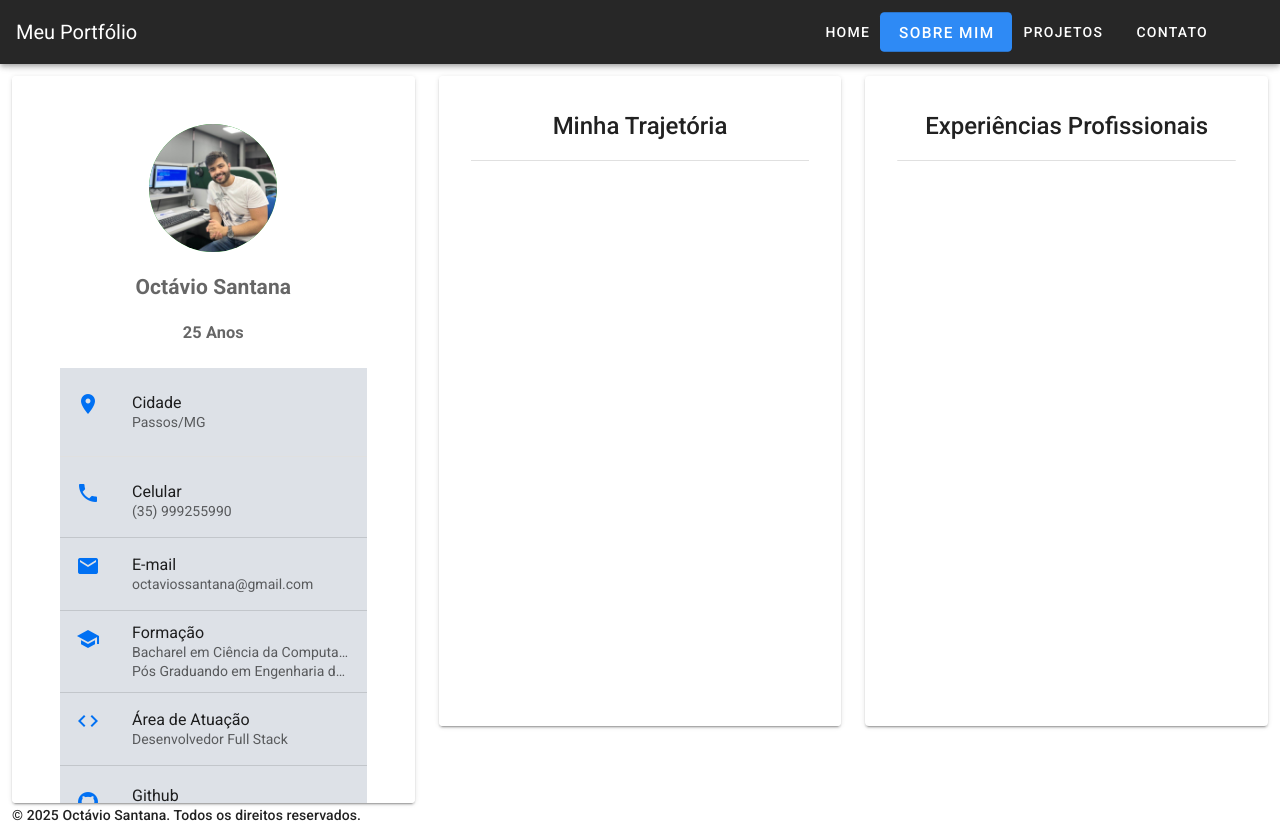
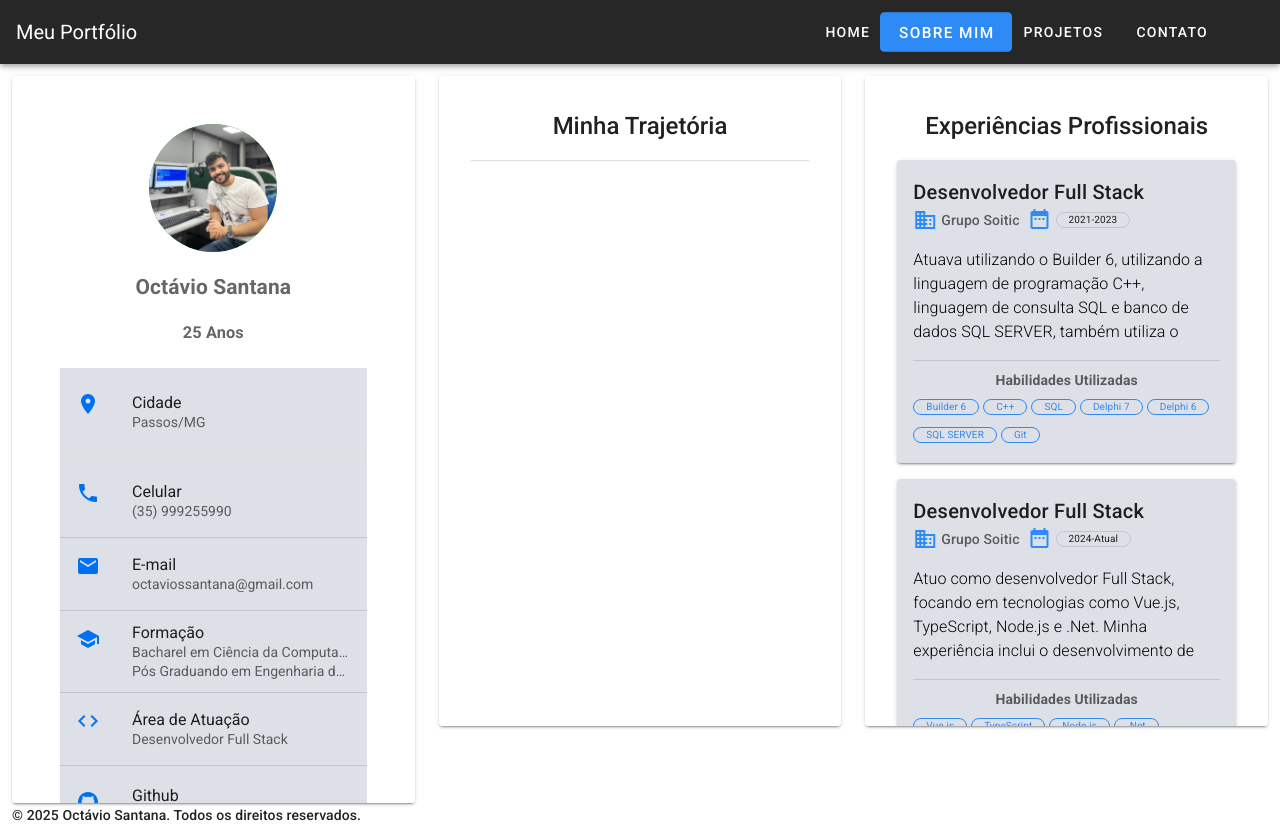
Before and after one commit to OctavioSantana01/meu-portfolio, a Vue app: page /sobre in a window 1280 px wide. Built offline with nearby package versions, Linux system fonts and the light colour scheme.

Commit message:
Update ExperienciaView.vue

```diff
--- a/src/views/ExperienciaView.vue
+++ b/src/views/ExperienciaView.vue
@@ -1,13 +1,96 @@
 <template>
   <v-card class="card-sobre scroll-card-trajetoria">
-    <h3 class="titulo-card mb-4">Experiências Profissionais</h3>
-    <v-divider></v-divider>
+    <h3 class="titulo-card mb-2">Experiências Profissionais</h3>
+    <v-card
+      v-for="(exp, index) in experiences"
+      :key="index"
+      @mouseover="hover = true"
+      @mouseleave="hover = false"
+      class="experience-card mt-4"
+      hover
+      color="#dde1e7"
+      elevation="2"
+      :style="{ animationDelay: `${index * 150}ms` }"
+    >
+      <v-card-title class="pb-0">
+        <h3 class="text-h6">{{ exp.titulo }}</h3>
+      </v-card-title>
+      <v-card-subtitle class="pt-2">
+        <div class="d-flex align-center mt-2">
+          <v-icon color="#2E8AF5"> mdi-domain </v-icon>
+          <span class="font-weight-medium ml-1">{{ exp.empresa }}</span>
+          <v-icon color="#2E8AF5" class="ml-2"> mdi-calendar-range </v-icon>
+          <v-chip x-small outlined class="ml-1">{{ exp.duracao }}</v-chip>
+        </div>
+      </v-card-subtitle>
+      <v-card-text>
+        <p class="mb-3 texto-descricao">{{ exp.descricao }}</p>
+        <v-divider></v-divider>
+        <h4 class="mt-2">Habilidades Utilizadas</h4>
+        <div class="d-flex flex-wrap">
+          <v-chip
+            v-for="skill in exp.skills"
+            :key="skill"
+            x-small
+            class="mr-1 mb-1 mt-2"
+            color="#2E8AF5"
+            outlined
+          >
+            {{ skill }}
+          </v-chip>
+        </div>
+      </v-card-text>
+    </v-card>
   </v-card>
 </template>
 <script>
-export default {
+import Vue from "vue";
+export default Vue.extend({
   name: "ExperienciaView",
-};
+
+  data() {
+    return {
+      hover: false,
+    };
+  },
+  computed: {
+    experiences() {
+      return [
+        {
+          titulo: "Desenvolvedor Full Stack",
+          empresa: "Grupo Soitic",
+          duracao: "2021-2023",
+          descricao:
+            "Atuava utilizando o Builder 6, utilizando a linguagem de programação C++, linguagem de consulta SQL e banco de dados SQL SERVER, também utiliza o Delphi 7, utilizando a linguagem de programação Delphi.",
+          skills: [
+            "Builder 6",
+            "C++",
+            "SQL",
+            "Delphi 7",
+            "Delphi 6",
+            "SQL SERVER",
+            "Git",
+          ],
+        },
+        {
+          titulo: "Desenvolvedor Full Stack",
+          empresa: "Grupo Soitic",
+          duracao: "2024-Atual",
+          descricao:
+            "Atuo como desenvolvedor Full Stack, focando em tecnologias como Vue.js, TypeScript, Node.js e .Net. Minha experiência inclui o desenvolvimento de aplicações, com ênfase em design responsivo e usabilidade.",
+          skills: [
+            "Vue.js",
+            "TypeScript",
+            "Node.js",
+            ".Net",
+            "Design Responsivo",
+            "Solid",
+          ],
+        },
+      ];
+    },
+  },
+});
 </script>
 <style scoped>
 .card-sobre {
@@ -32,4 +115,28 @@ export default {
   font-weight: 500;
   color: "black";
 }
+.experience-card {
+  background-color: #fafafa;
+  transition: transform 0.3s ease, box-shadow 0.3s ease;
+}
+.experience-card:hover {
+  transform: translateY(-5px);
+}
+.texto-descricao {
+  font-weight: 300;
+  font-size: 1rem;
+  color: #000000;
+  align-items: center;
+  text-align: left;
+  margin: 0;
+  padding: 0;
+  line-height: 1.5;
+  max-height: 100px;
+  overflow: hidden;
+  text-overflow: ellipsis;
+}
+.experience-card:hover .v-chip {
+  background-color: #2e8af5 !important;
+  color: #fff !important;
+}
 </style>
```
